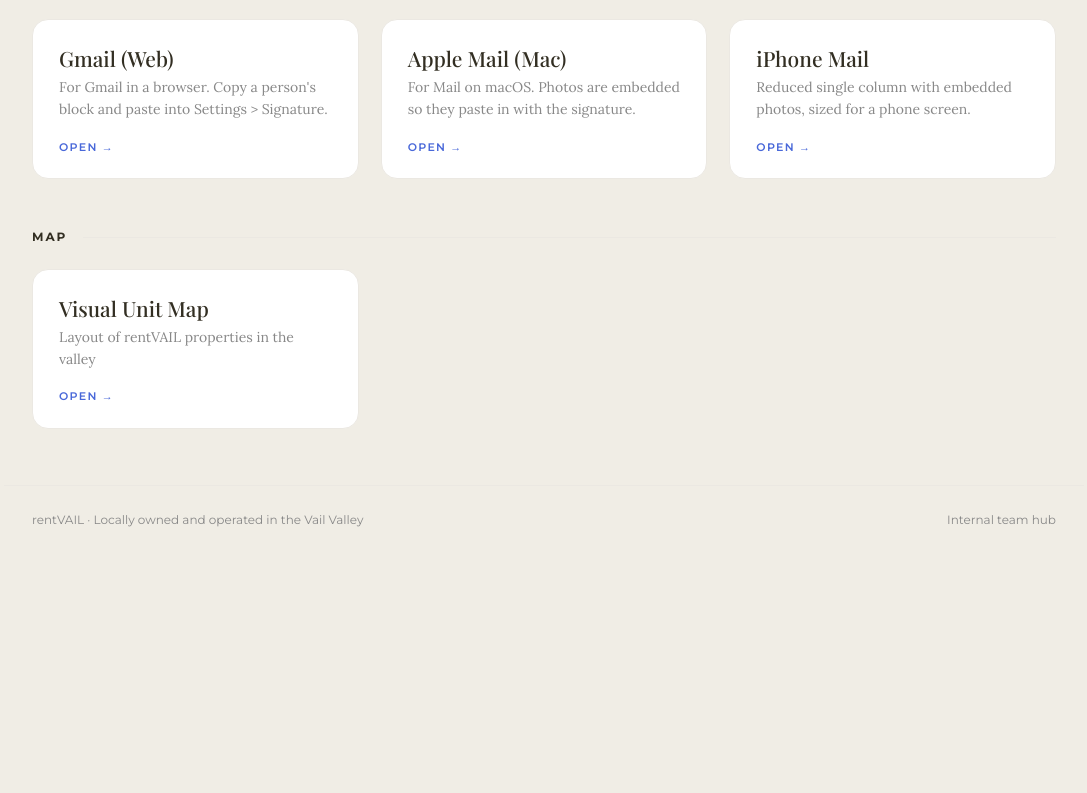
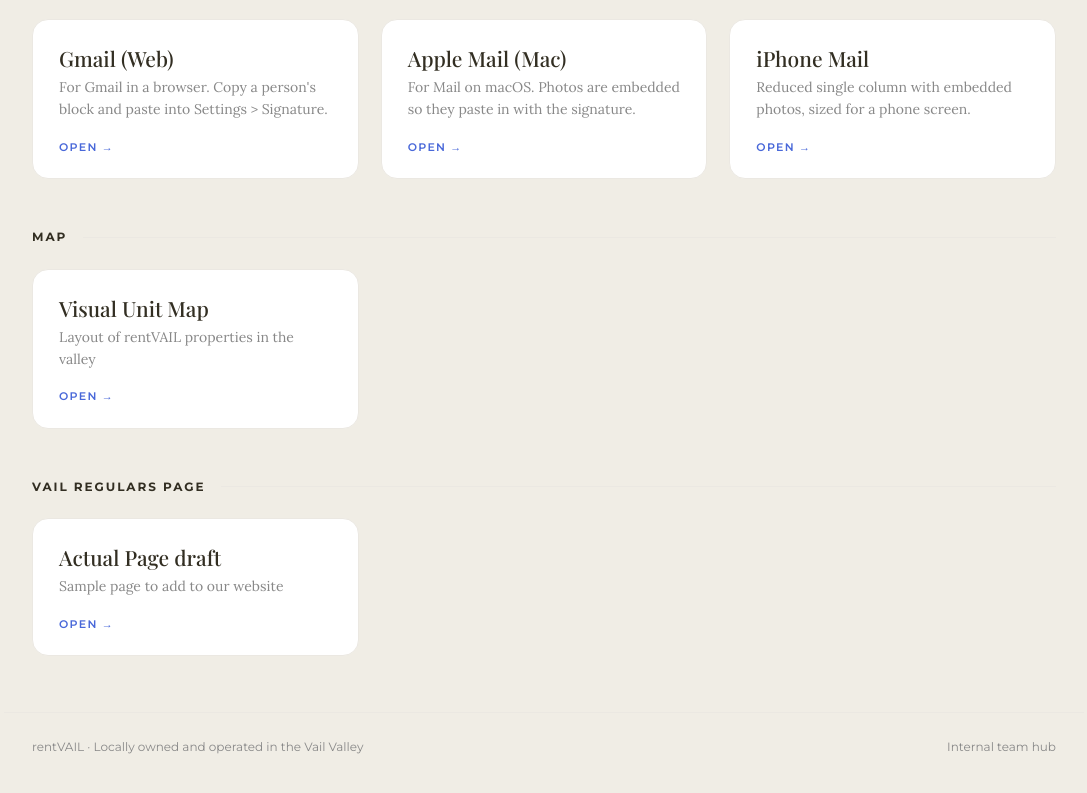
Before and after one commit to mariasa19/rentVAIL, a plain HTML site: page index.html in a window 1280 px wide. Shown: the part 609-1402 px from the top of the page, without its empty margins (96-1183 px from the left). Before the commit the page ends 1186 px from the top, so only its background shows below. Drawn offline with nearby package versions, Linux system fonts and the light colour scheme.

Commit message:
Update index.html

```diff
--- a/index.html
+++ b/index.html
@@ -187,6 +187,21 @@
       </div>
     </section>
 
+    <section class="section">
+      <div class="section-head">
+        <h2>Vail Regulars Page</h2>
+        <span class="rule"> </span>
+      </div>
+      <div class="grid">
+        <a class="card" href="vail-regulars-program.html" target="_blank" rel="noopener">
+          <h3>Actual Page draft</h3>
+          <p>Sample page to add to our website</p>
+          <div class="open">Open<span>&rarr;</span></div>
+        </a>
+      </div>
+    </section>
+
+
   <footer class="foot">
     <span>rentVAIL &middot; Locally owned and operated in the Vail Valley</span>
     <span>Internal team hub</span>
```
